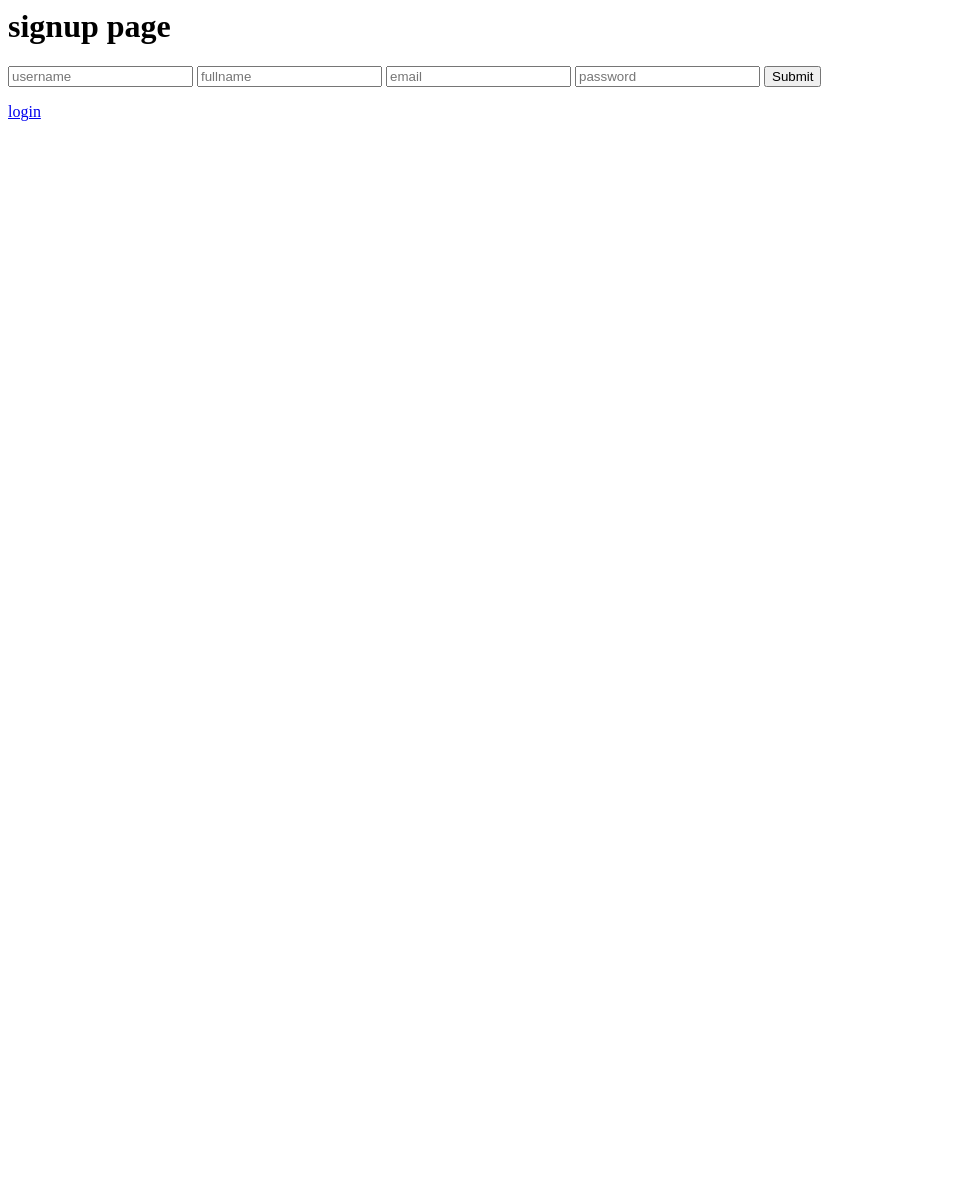
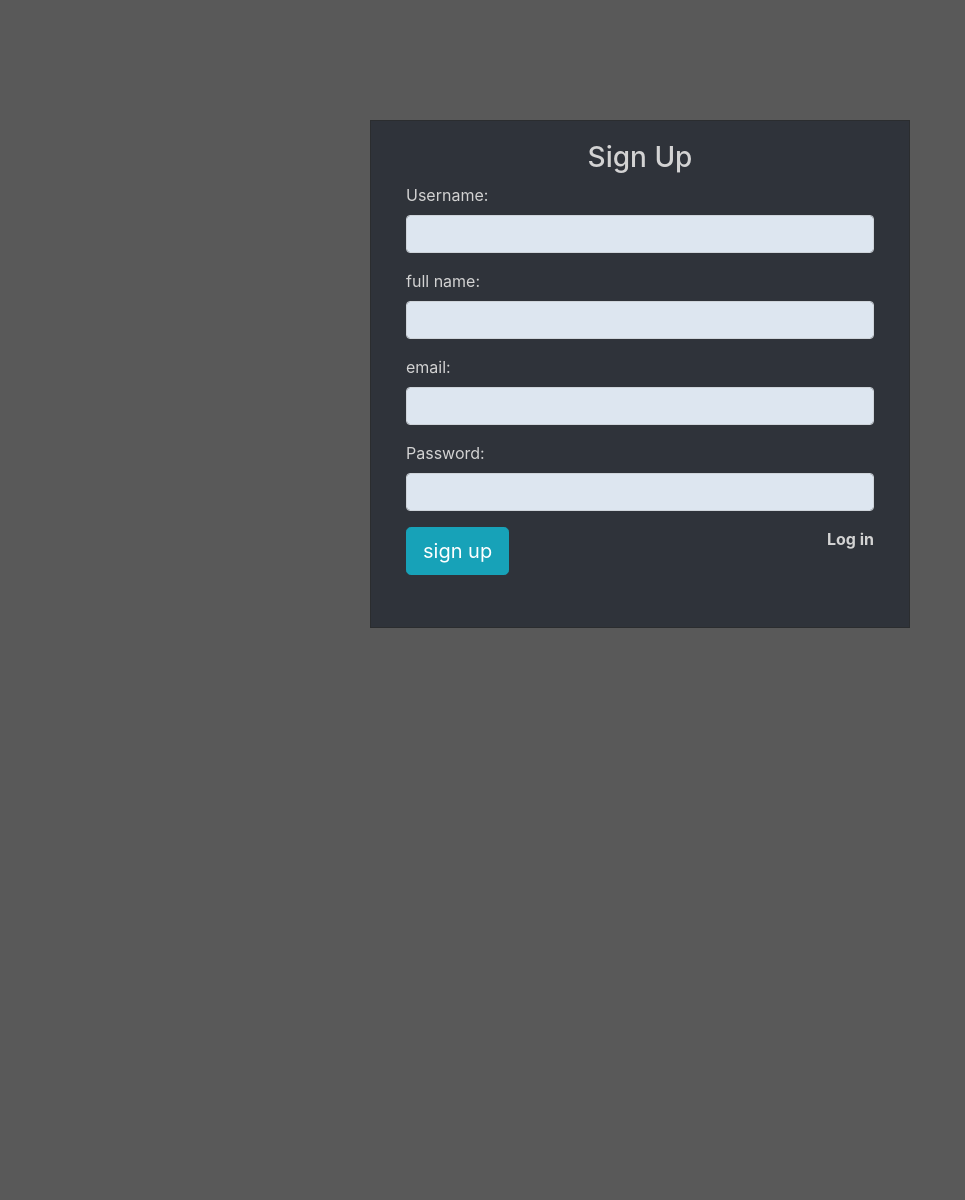
Before and after one commit to larbikhounti/ecomerce, a PHP site: page /signup.php in a window 1280 px wide. Shown: the whole page, without its empty margins (0-965 px from the left). Before the commit the page ends 121 px from the top, so only its background shows below. Run offline with PHP 8.4, Linux system fonts and the light colour scheme.

Commit message:
adding styles

```diff
--- a/functions/auth/authontication.php
+++ b/functions/auth/authontication.php
@@ -47,7 +47,7 @@ if($_SERVER['REQUEST_METHOD'] == 'POST'){
       $stm->bindParam(':password',$_POST['password'], PDO::PARAM_STR);
       $stm->execute();
       //redirect to login page  [code 1 = success]
-      header("Location:"."../../login.php?statu=congrats login now");
+      header("Location:"."../../login.php?statu=1");
     }catch(Exception $e){
         echo $e;
         //header("Location:"."../../login.php?code=0");
--- a/signup.php
+++ b/signup.php
@@ -5,21 +5,56 @@ session_start();
 <head>
     <meta charset='UTF-8'>
     <meta name='viewport' content='width=device-width, initial-scale=1.0'>
-    <title>signup in page</title>
+    <link rel="stylesheet" type="text/css" href="https://stackpath.bootstrapcdn.com/bootstrap/4.5.2/css/bootstrap.min.css">
+    <link rel="stylesheet" type="text/css" href="./styles/custom.css">
+    <title>signup  page</title>
 </head>
 
 <body>
 
-<h1> signup page</h1>
- <form method= 'POST' action = './functions/auth/authontication.php'>
- <input type= 'text' placeholder="username" name = 'username' required />
- <input type= 'text' placeholder="fullname" name = 'fullname' required/>
- <input type= 'email'  placeholder="email" name = 'email' required />
- <input type= 'password' placeholder="password" name = 'password' required />
- <input type= 'text' name ='method' value = 'signup'  hidden/>
-  <input type= 'submit'  />
- </form>
- <p><a href="./login.php">login</a></p>
+
+<div id="login">
+        <div class="container">
+            <div id="login-row" class="row justify-content-center align-items-center">
+                <div id="login-column" class="col-md-6">
+                    <div id="login-box" class="col-md-12">
+                        <form id="login-form" class="form" action="./functions/auth/authontication.php" method="post">
+                            <h3 class="text-center text-info">Sign Up</h3>
+                            <div class="form-group">
+                                <label for="username"  class="text-info">Username:</label><br>
+                                <input type="text"  name="username" id="username" class="form-control" required>
+                            </div>
+                            <div class="form-group">
+                                <label for="password" class="text-info">full name:</label><br>
+                                <input type="text"  name="fullname"  class="form-control" required>
+                            </div>
+                            <div class="form-group">
+                                <label for="password" class="text-info">email:</label><br>
+                                <input type="email"  name="email" id="email" class="form-control" required>
+                            </div>
+                            <div class="form-group">
+                                <label for="password" class="text-info">Password:</label><br>
+                                <input type="text"  name="password" id="password" class="form-control" required>
+                            </div>
+
+                                <input type="text" name="method" value="signup" class="form-control" hidden>
+
+                            <div class="form-group buttom">
+                                <input type="submit" name="submit" class="btn btn-info btn-lg" value="sign up">
+                                <a href="./login.php" class="text-info bold">Log in </a>
+                            </div>
+
+                        </form>
+                    </div>
+                </div>
+            </div>
+        </div>
+    </div>
+
+    <script src="https://code.jquery.com/jquery-3.5.1.min.js"
+  integrity="sha256-9/aliU8dGd2tb6OSsuzixeV4y/faTqgFtohetphbbj0="
+  crossorigin="anonymous"></script>
+ <script src="https://stackpath.bootstrapcdn.com/bootstrap/4.5.2/js/bootstrap.min.js" integrity="sha384-B4gt1jrGC7Jh4AgTPSdUtOBvfO8shuf57BaghqFfPlYxofvL8/KUEfYiJOMMV+rV" crossorigin="anonymous"></script>
 </body>
 
 </html>
--- /dev/null
+++ b/styles/custom.css
@@ -0,0 +1,33 @@
+body {
+    margin: 0;
+    padding: 0;
+    background-color: #595959;
+    height: 150vh;
+  }
+  #login .container #login-row #login-column #login-box {
+    margin-top: 120px;
+    max-width: 600px;
+
+    border: 1px solid #2b2d2f;
+    background-color: #2f333a;
+  }
+  #login .container #login-row #login-column #login-box #login-form {
+    padding: 20px;
+  }
+  #login .container #login-row #login-column #login-box #login-form #register-link {
+    margin-top: -85px;
+  }
+  .text-info {
+    color: #d3d3d3!important;
+}
+.form-control {
+    background-color: #dde6f0;
+}
+.buttom{
+    display: flex;
+    flex-direction: row;
+    justify-content: space-between;
+}
+.bold {
+    font-weight: bolder;
+}
```
Also changed, not shown: login.php (+48 -9 lines).
